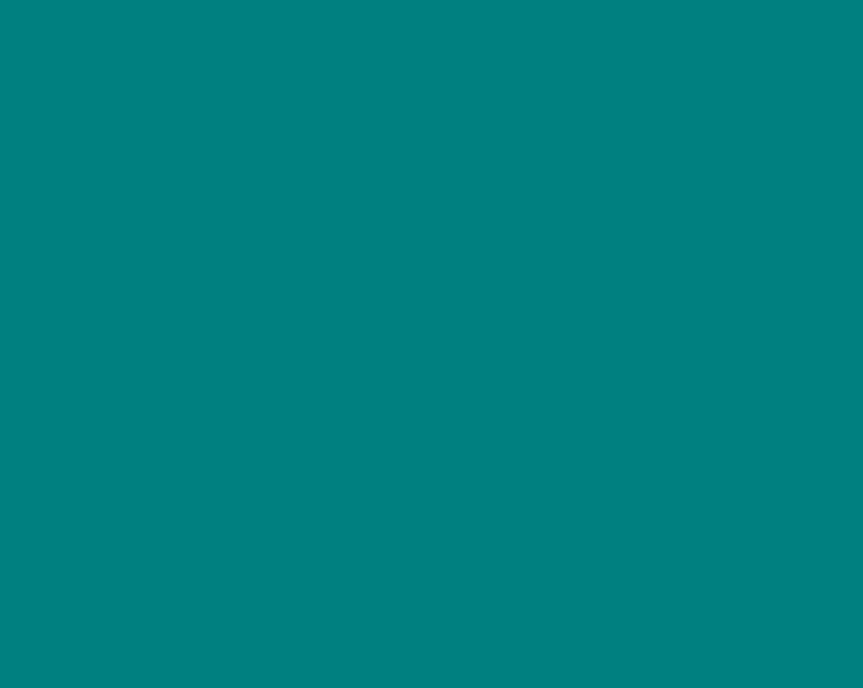
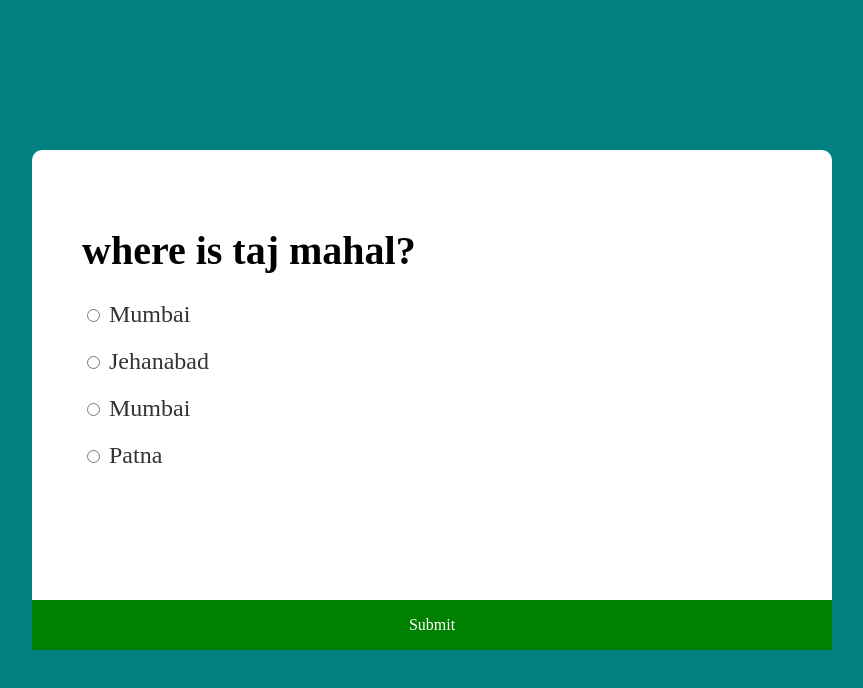
Before and after one commit to atif-hu/Quiz-App, a plain HTML site: page index.html in a window 1280 px wide. Shown: the whole page, without its empty margins (208-1071 px from the left). Drawn offline with Linux system fonts and the light colour scheme.

Commit message:
Designed html and css for quiz

```diff
--- a/index.html
+++ b/index.html
@@ -1,15 +1,49 @@
-<!DOCTYPE html>
 <html lang="en">
 <head>
     <meta charset="UTF-8">
     <meta http-equiv="X-UA-Compatible" content="IE=edge">
     <meta name="viewport" content="width=device-width, initial-scale=1.0">
     <link href="./quiz.css"  rel="stylesheet"></link>
-    <title>Quiz App</title>
+    <title>Document</title>
 </head>
 <body>
+    <div class="container">
+        <div class="game">
+            <div class="content">
+                <h1 class="question">
+                    where is taj mahal?
+                </h1>
+                <div class="answers">
+                    <div class="answer">
+                        <input name="ans" type="radio"  id="answer1" value="false">
+                        <label for="answer1">Mumbai</label>
+                    </div>
+                    <div class="answer">
+                        <input name="ans" type="radio"  id="answer2" value="false">
+                        <label for="answer2">Jehanabad</label>
+                    </div>
+                    <div class="answer">
+                        <input name="ans" type="radio"  id="answer3" value="false">
+                        <label for="answer3">Mumbai</label>
+                    </div>
+                    <div class="answer">
+                        <input name="ans" type="radio"  id="answer4" value="false">
+                        <label for="answer4">Patna</label>
+                    </div>
+                    </div>
+                </div>
+                <submit class="submit">Submit</submit>
+            </div>
 
 
+        <div class="result">
+            <h1>Congratulations</h1>
+            <h3 class="correct">Correct answers: 0</h3>
+            <h3 class="wrong">Wrong answers: 3</h3>
+            <h2 class="score"> Score:30</h2>
+            <button class="playBtn">Play again</button>
+        </div>
+    </div>
     <script src="./quiz.js"></script>
 </body>
 </html>
--- a/quiz.css
+++ b/quiz.css
@@ -1,6 +1,73 @@
 body{
+    background-color: teal;
     display: flex;
     align-items: center;
-    background-color: teal;
     justify-content: center;
 }
+
+.container{
+    width: 800px;
+    height: 500px;
+    background-color: #fff;
+    position: relative;
+    border: none;
+    border-radius: 10px;
+}
+
+.game{
+    /* display: none; */
+}
+
+.content{
+    padding: 50px;
+}
+.question{
+    font-size: 40px;
+}
+
+.answer{
+    margin-bottom: 20px;
+    font-size: 24px;
+    color: #333 ;
+}
+.submit{
+    border: none;
+    background-color: green;
+    color: #fff;
+    width: 100%;
+    height: 50px;
+    cursor: pointer;
+    position: absolute;
+    bottom: 0;
+    display: flex;
+    justify-content: center;
+    align-items: center;
+}
+.result{
+    width: 800px;
+    height: 500px;
+    padding: 50px;
+    background-color: white;
+    display: flex;
+    flex-direction: column;
+    align-items: center;
+    display: none;
+}
+
+.result h1{
+    font-size: 50px;
+}
+.correct{
+    color: green;
+}
+.wrong{
+    color: red;
+}
+
+.playBtn{
+    background-color: green;
+    color: white;
+    padding: 10px 20px;
+    cursor: pointer;
+    border: none;
+}
```
